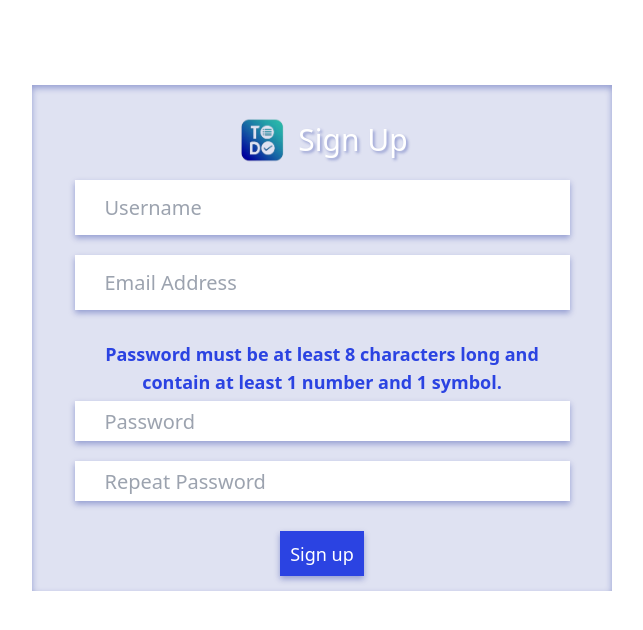
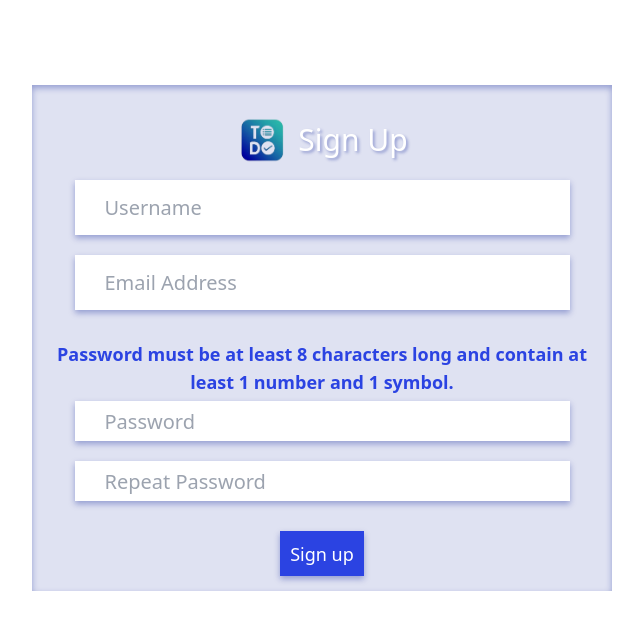
Before and after one commit to Ayomide-Segun/Todo-App, a React (Vite) app in the folder Todo-app-frontend/todoapp/: page /register in a window 1280 px wide. Shown: the top 630 px of the page, without its empty margins (318-961 px from the left). Built offline with nearby package versions, Linux system fonts and the light colour scheme; no server answers.

Commit message:
Fix password instruction display in RegisterScreen

```diff
--- a/Todo-app-frontend/todoapp/src/components/RegisterScreen.jsx
+++ b/Todo-app-frontend/todoapp/src/components/RegisterScreen.jsx
@@ -105,10 +105,10 @@ export function RegisterScreen(){
                         setUserDetails(prev => ({ ...prev, email: value }))
                     }}
                 />
-                <div className='password-div'>
-                    <p
+                <p
                         className='password-instruction text-sm md:text-lg'
                     >Password must be at least 8 characters long and contain at least 1 number and 1 symbol.</p>
+                <div className='password-div'>
                     <input
                         className={` text-lg md:text-xl ${passwordCorrect === null ? 'before-password' : 'password'}`}
                         type="password"
```
